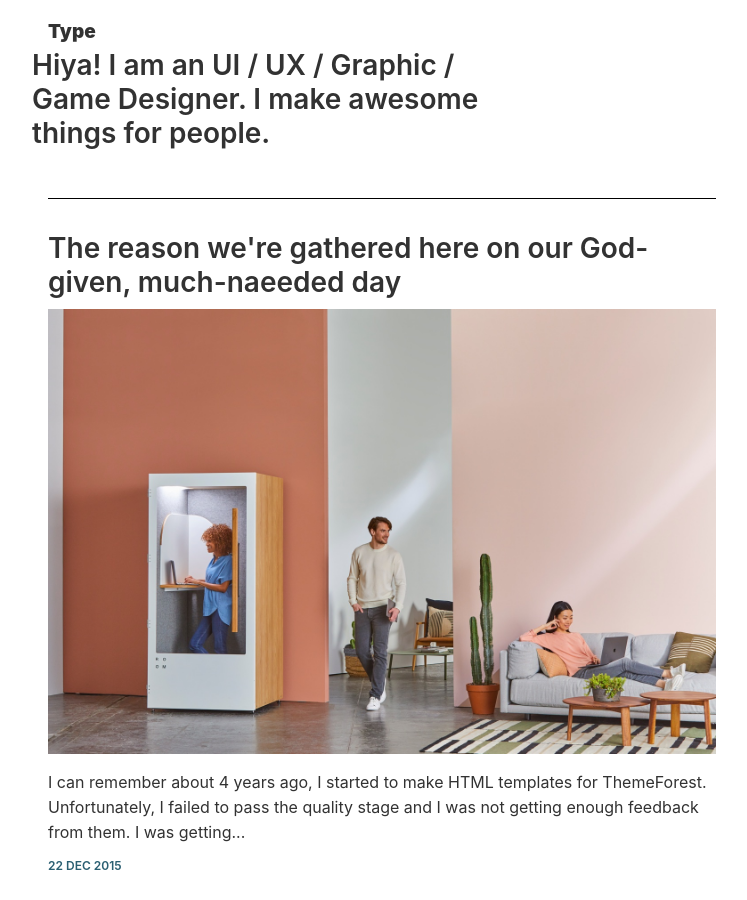
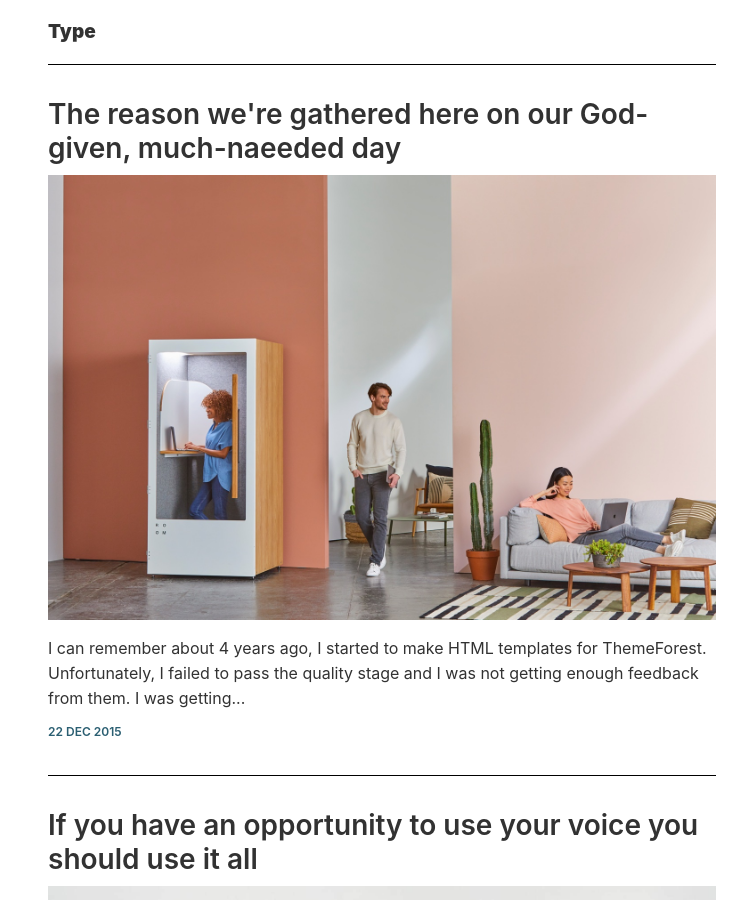
Before and after one commit to wiltruong/portfolio_v1, a Jekyll site: the page built from index.html, in a window 1280 px wide and 900 px high. Shown: the whole window, without its empty margins (258-1005 px from the left). Built offline with Jekyll 4.4.1, drawn with Linux system fonts in a browser that asks for light colours; the list of posts is cut into pages by our own code.

Commit message:
Update header.html

```diff
--- a/_includes/header.html
+++ b/_includes/header.html
@@ -11,13 +11,6 @@
             </div>
           </div>
 
-          <div class='o-grid'>
-          <div class='o-grid__col o-grid__col--3-4-s'>
-            <div class='c-logo u-text-left'>
-              <h2>Hiya! I am an UI / UX / Graphic / Game Designer. I make awesome things for people.</h2>
-            </div>
-          </div>
-
       </div>
     </div>
   </div>
```
